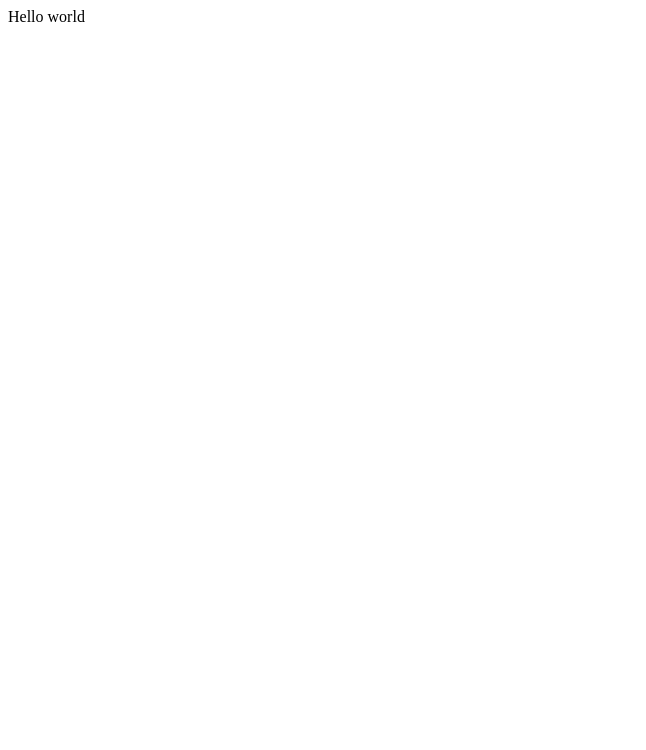
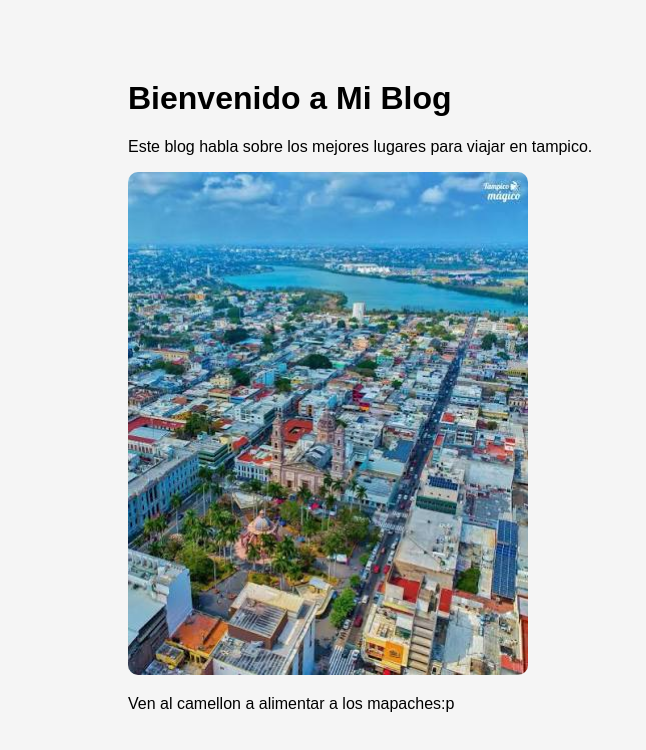
Before and after one commit to Aldo3000/ad-l4-1.0, a plain HTML site: page index.html in a window 1280 px wide. Shown: the whole page, without its empty margins (0-646 px from the left). Drawn offline with Linux system fonts and the light colour scheme.

Commit message:
Close #1

```diff
--- a/index.html
+++ b/index.html
@@ -2,20 +2,28 @@
 <html>
 
 <head>
-  <meta charset="utf-8">
-  <meta name="viewport" content="width=device-width">
-  <title>replit</title>
+  <title>Mi Blog</title>
+  <link rel="stylesheet" href="style.css">
 </head>
 
 <body>
-  Hello world
 
-  <!--
-  This script places a badge on your repl's full-browser view back to your repl's cover
-  page. Try various colors for the theme: dark, light, red, orange, yellow, lime, green,
-  teal, blue, blurple, magenta, pink!
-  -->
+  <div class="container">
+
+    <h1>Bienvenido a Mi Blog</h1>
+
+    <p>
+      Este blog habla sobre los mejores lugares para viajar en tampico.
+    </p>
+
+    <img src="images/images (1).jpg" alt="Playa">
+
+    <p>Ven al camellon a alimentar a los mapaches:p</p>
+
+  </div>
+
   <script src="https://replit.com/public/js/replit-badge-v2.js" theme="dark" position="bottom-right"></script>
+  <script src="script.js"></script>
 </body>
 
 </html>
--- a/style.css
+++ b/style.css
@@ -2,3 +2,21 @@ html {
     height: 100%;
     width: 100%;
   }
+
+  body{
+    margin:0;
+    font-family:Arial;
+    background:#f5f5f5;
+}
+
+.container{
+    margin-top:80px;
+    width:80%;
+    margin-left:auto;
+    margin-right:auto;
+}
+
+img{
+    width:400px;
+    border-radius:10px;
+}
```
Also changed, not shown: images/images (1).jpg (added).
